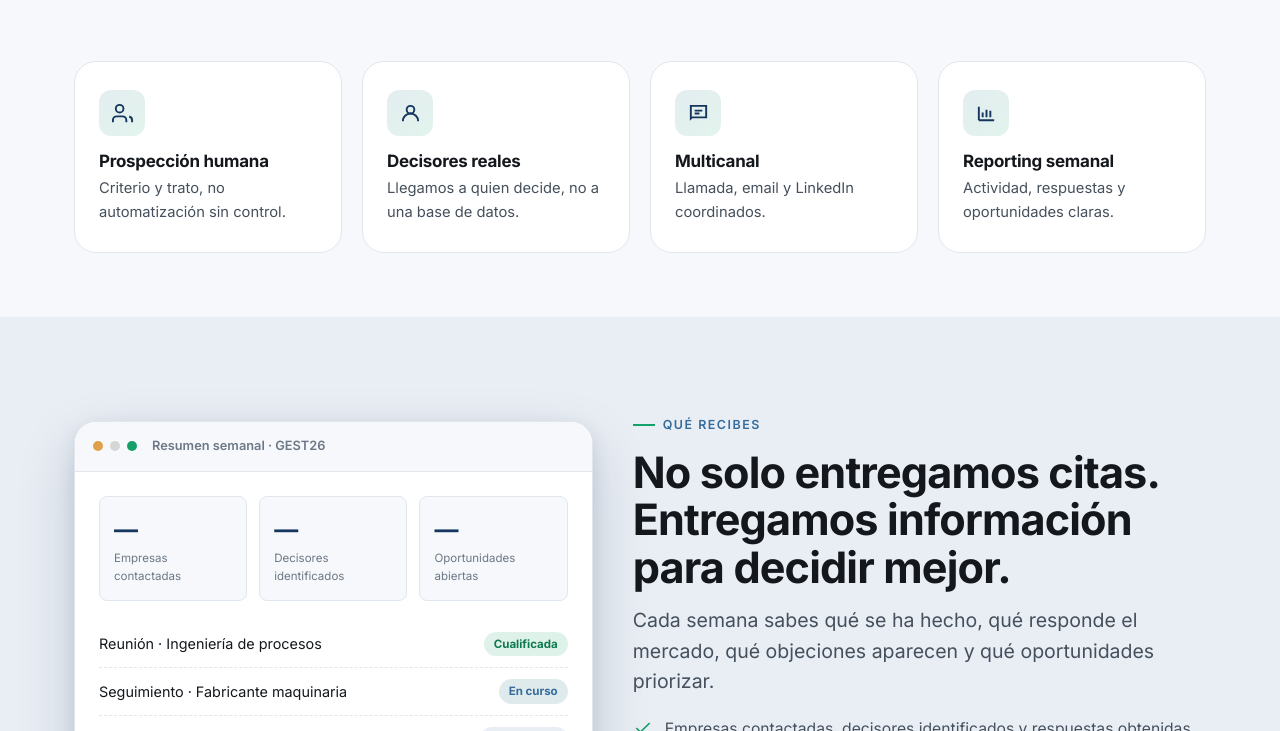
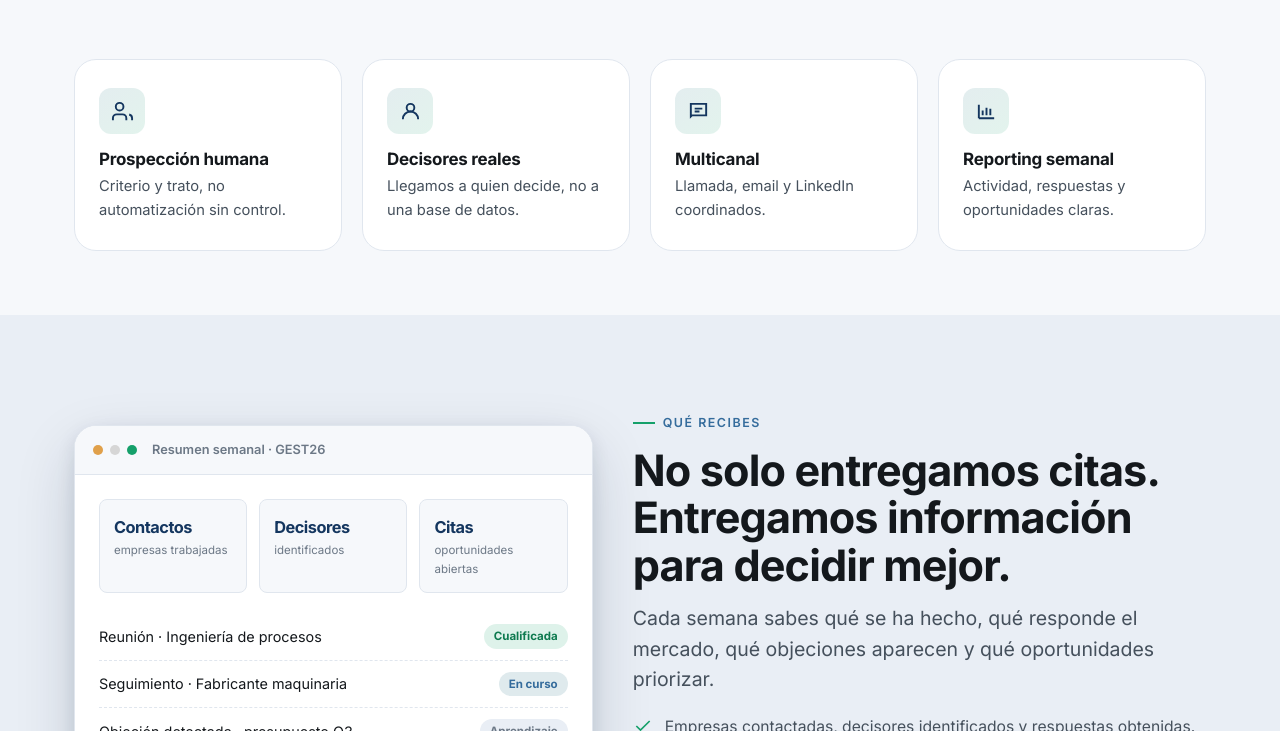
Before and after one commit to quiquepl/gest26prueba, a website: page public/index.html in a window 1280 px wide. Shown: the part 3573-4304 px from the top of the page. Drawn offline with Linux system fonts and the light colour scheme; no server answers; animation ran at ten frames a second.

Commit message:
Plan marketing: oculto enlace Admin del pie, quito líneas .flow entre secciones y contadores vacíos del reporting
Co-Authored-By: Claude Opus 4.8 <noreply@anthropic.com>

```diff
--- a/public/css/components.css
+++ b/public/css/components.css
@@ -407,3 +407,6 @@
 
   .login-card { padding: 30px 22px; }
 }
+
+/* KPIs del reporting: etiquetas de texto en vez de números */
+.report__kpi b { font-size: 1.02rem; }
--- a/public/index.html
+++ b/public/index.html
@@ -98,8 +98,6 @@
     </div>
   </section>
 
-  <div class="flow"></div>
-
   <!-- EDITORIAL (imagen) -->
   <section class="section section--tight">
     <div class="container">
@@ -188,9 +186,9 @@
         <div class="report__bar"><i></i><i></i><i></i><span>Resumen semanal · GEST26</span></div>
         <div class="report__body">
           <div class="report__kpis">
-            <div class="report__kpi"><b>—</b><span>Empresas contactadas</span></div>
-            <div class="report__kpi"><b>—</b><span>Decisores identificados</span></div>
-            <div class="report__kpi"><b>—</b><span>Oportunidades abiertas</span></div>
+            <div class="report__kpi"><b>Contactos</b><span>empresas trabajadas</span></div>
+            <div class="report__kpi"><b>Decisores</b><span>identificados</span></div>
+            <div class="report__kpi"><b>Citas</b><span>oportunidades abiertas</span></div>
           </div>
           <div class="report__row"><span>Reunión · Ingeniería de procesos</span><span class="pill pill--green">Cualificada</span></div>
           <div class="report__row"><span>Seguimiento · Fabricante maquinaria</span><span class="pill pill--blue">En curso</span></div>
@@ -226,8 +224,6 @@
       </div>
     </div>
   </section>
-
-  <div class="flow"></div>
 
   <!-- FAQ -->
   <section class="section" id="faq">
@@ -287,7 +283,7 @@
       </div>
       <div class="footer__bottom">
         <span>© <span data-year></span> GEST26. Todos los derechos reservados.</span>
-        <span style="display:flex;gap:18px;flex-wrap:wrap"><a href="aviso-legal.html">Aviso legal</a><a href="privacidad.html">Privacidad</a><a href="cookies.html">Cookies</a><a href="admin.html">Admin</a></span>
+        <span style="display:flex;gap:18px;flex-wrap:wrap"><a href="aviso-legal.html">Aviso legal</a><a href="privacidad.html">Privacidad</a><a href="cookies.html">Cookies</a></span>
       </div>
     </div>
   </footer>
```
Also changed, not shown: public/actualidad.html (+1 -1 lines), public/contacto.html (+1 -1 lines), public/servicios.html (+1 -1 lines), .claude/launch.json.
